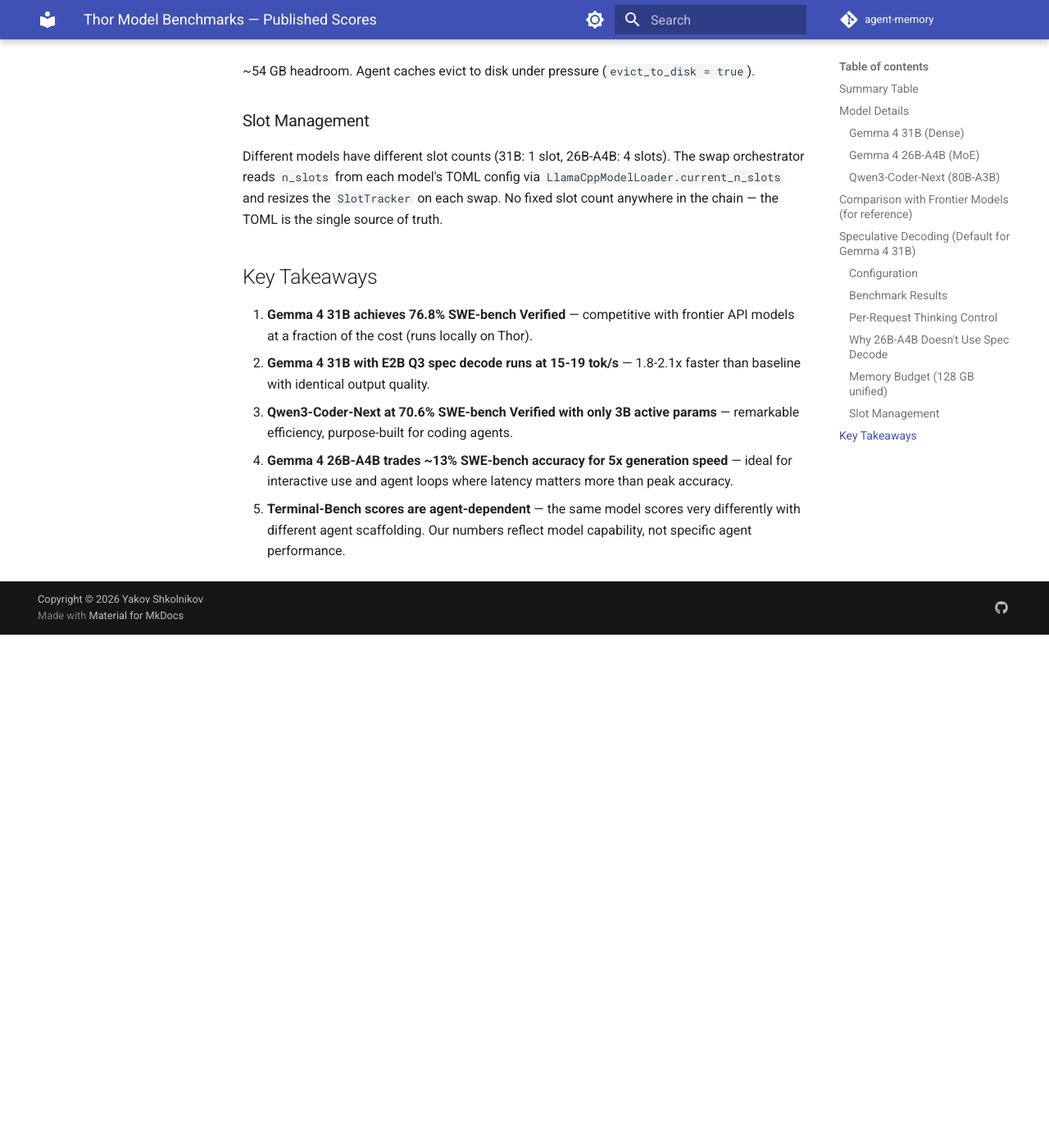
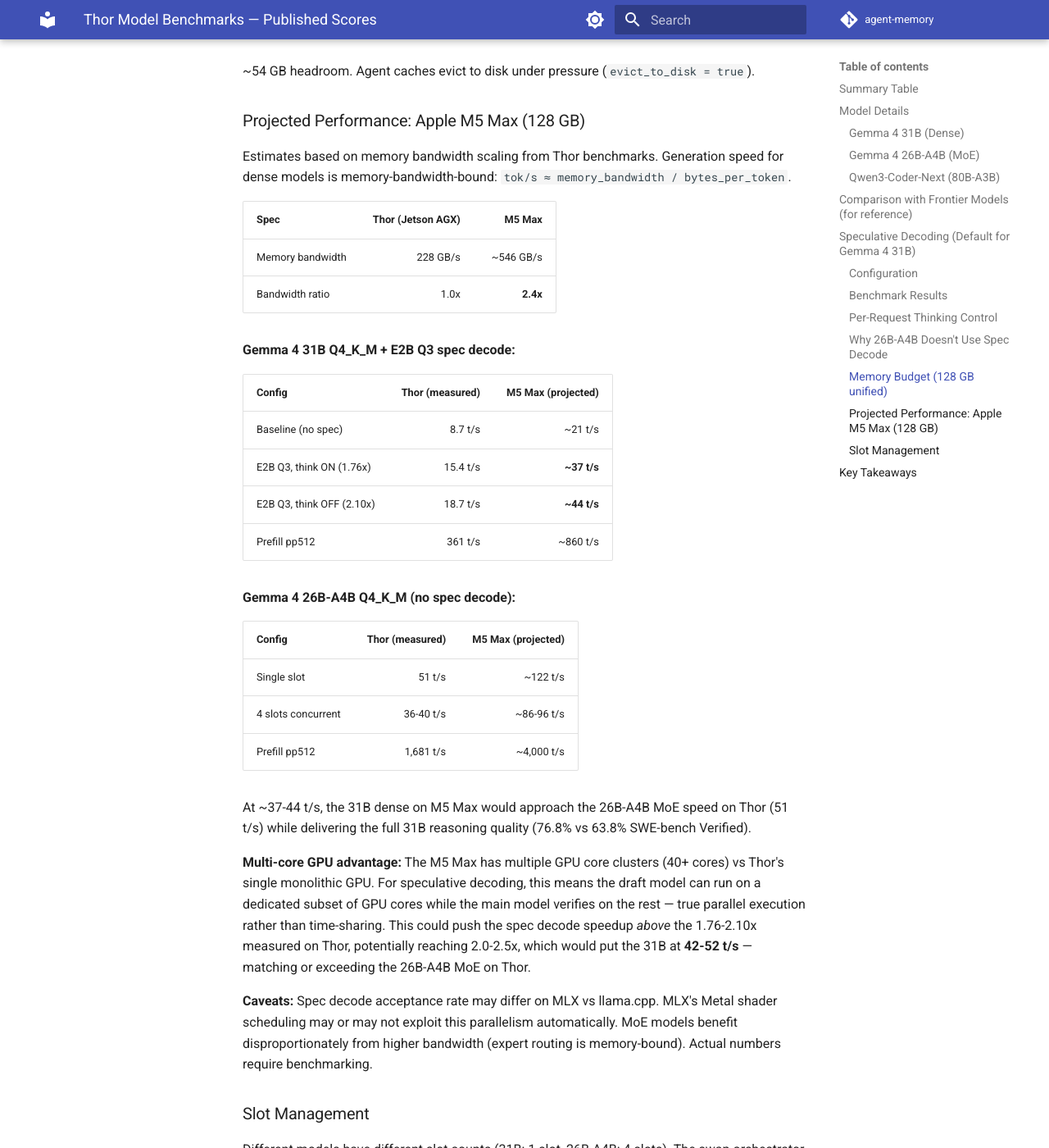
Before and after one commit to yshk-mxim/agent-memory, an MkDocs documentation site: the page built from docs/thor_model_benchmarks.md, in a window 1280 px wide and 1400 px high, scrolled down 4423 px. Shown: the whole window at 82% size. Built offline with MkDocs 1.6.1 and Material for MkDocs 9.7.7, drawn with Linux system fonts in a browser that asks for light colours; comment, search, counter and statistics services are not loaded; the version menu is left out; before the commit the page ends 5197 px from its top, so only the background shows below that.

Commit message:
docs: add M5 Max projected performance for 31B + spec decode
Bandwidth-scaled estimates from Thor benchmarks: 31B with E2B Q3 draft
projected at ~37-44 t/s on M5 Max (2.4x bandwidth), potentially higher
with multi-core GPU parallelism for draft/main model execution.

Co-Authored-By: Claude Opus 4.6 <noreply@anthropic.com>

```diff
--- a/docs/thor_model_benchmarks.md
+++ b/docs/thor_model_benchmarks.md
@@ -138,6 +138,53 @@ showed 0.80x (slower) with spec decode on 26B-A4B.
 
 ~54 GB headroom. Agent caches evict to disk under pressure (`evict_to_disk = true`).
 
+### Projected Performance: Apple M5 Max (128 GB)
+
+Estimates based on memory bandwidth scaling from Thor benchmarks.
+Generation speed for dense models is memory-bandwidth-bound:
+`tok/s ≈ memory_bandwidth / bytes_per_token`.
+
+| Spec | Thor (Jetson AGX) | M5 Max |
+|------|------------------:|-------:|
+| Memory bandwidth | 228 GB/s | ~546 GB/s |
+| Bandwidth ratio | 1.0x | **2.4x** |
+
+**Gemma 4 31B Q4_K_M + E2B Q3 spec decode:**
+
+| Config | Thor (measured) | M5 Max (projected) |
+|--------|----------------:|--------------------:|
+| Baseline (no spec) | 8.7 t/s | ~21 t/s |
+| E2B Q3, think ON (1.76x) | 15.4 t/s | **~37 t/s** |
+| E2B Q3, think OFF (2.10x) | 18.7 t/s | **~44 t/s** |
+| Prefill pp512 | 361 t/s | ~860 t/s |
+
+**Gemma 4 26B-A4B Q4_K_M (no spec decode):**
+
+| Config | Thor (measured) | M5 Max (projected) |
+|--------|----------------:|--------------------:|
+| Single slot | 51 t/s | ~122 t/s |
+| 4 slots concurrent | 36-40 t/s | ~86-96 t/s |
+| Prefill pp512 | 1,681 t/s | ~4,000 t/s |
+
+At ~37-44 t/s, the 31B dense on M5 Max would approach the 26B-A4B MoE
+speed on Thor (51 t/s) while delivering the full 31B reasoning quality
+(76.8% vs 63.8% SWE-bench Verified).
+
+**Multi-core GPU advantage:** The M5 Max has multiple GPU core clusters
+(40+ cores) vs Thor's single monolithic GPU. For speculative decoding,
+this means the draft model can run on a dedicated subset of GPU cores
+while the main model verifies on the rest — true parallel execution
+rather than time-sharing. This could push the spec decode speedup
+*above* the 1.76-2.10x measured on Thor, potentially reaching 2.0-2.5x,
+which would put the 31B at **42-52 t/s** — matching or exceeding the
+26B-A4B MoE on Thor.
+
+**Caveats:** Spec decode acceptance rate may differ on MLX vs llama.cpp.
+MLX's Metal shader scheduling may or may not exploit this parallelism
+automatically. MoE models benefit disproportionately from higher
+bandwidth (expert routing is memory-bound). Actual numbers require
+benchmarking.
+
 ### Slot Management
 
 Different models have different slot counts (31B: 1 slot, 26B-A4B: 4 slots).
```
